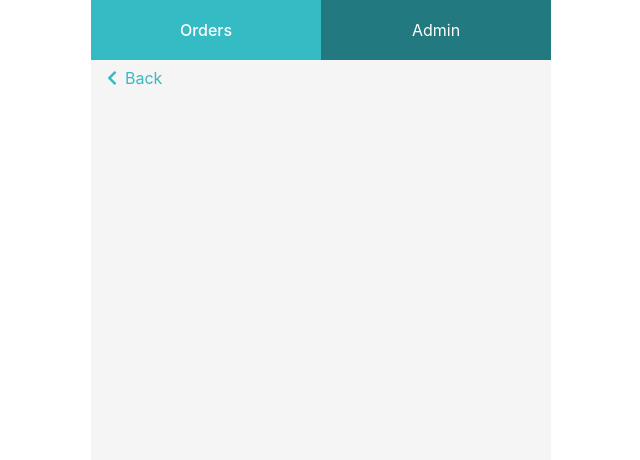
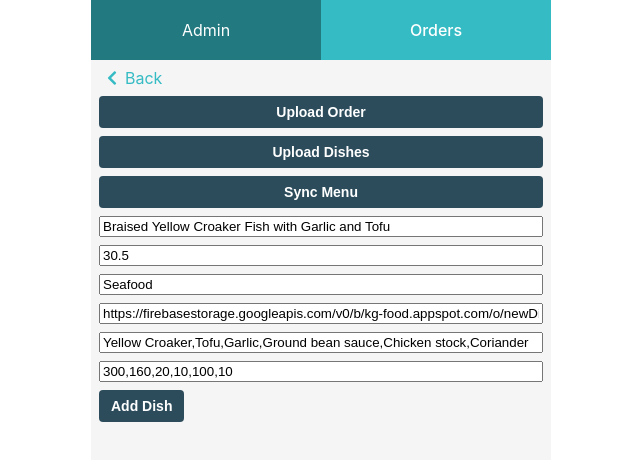
Before and after one commit to aohua/KG-food, a React (Create React App) app in the folder food-app-web-pwa/: page /admin in a window 1280 px wide. Shown: the top 460 px of the page, without its empty margins (319-959 px from the left). Built offline with nearby package versions, Linux system fonts and the light colour scheme.

Commit message:
add upload dish

```diff
--- a/food-app-web-pwa/src/context/index.ts
+++ b/food-app-web-pwa/src/context/index.ts
@@ -8,6 +8,7 @@ export type Dish = {
   ingredients?: { id?: number; name: string; gram: number }[];
   quantity?: number;
   similarity?: number;
+  category?: string;
 };
 
 export type Order = {
--- a/food-app-web-pwa/src/pages/Admin/components/AddDishForm/index.tsx
+++ b/food-app-web-pwa/src/pages/Admin/components/AddDishForm/index.tsx
@@ -65,6 +65,7 @@ const AddDishForm = () => {
       price: Number(price.trim()),
       image: image.trim(),
       ingredients: ingredientsObjs,
+      category: categoryName,
     };
     // add to dishes
     const updatedDishes = [...dishes, dish];
@@ -110,6 +111,7 @@ const AddDishForm = () => {
     setImage("");
     setIngredients("");
     setIngredientsWeight("");
+    window.location.reload();
   };
   return (
     <form onSubmit={onSubmit}>
--- a/food-app-web-pwa/src/pages/Admin/components/Tab/index.tsx
+++ b/food-app-web-pwa/src/pages/Admin/components/Tab/index.tsx
@@ -9,6 +9,15 @@ const Tab = ({ onOrderClick, onAdminClick }: Props) => {
   return (
     <div className={s.tabContainer}>
       <div
+        className={`${s.tab} ${active === "admin" ? s.active : ""}`}
+        onClick={() => {
+          setActive("admin");
+          onAdminClick();
+        }}
+      >
+        Admin
+      </div>
+      <div
         className={`${s.tab} ${active === "orders" ? s.active : ""}`}
         onClick={() => {
           setActive("orders");
@@ -17,15 +26,6 @@ const Tab = ({ onOrderClick, onAdminClick }: Props) => {
       >
         Orders
       </div>
-      <div
-        className={`${s.tab} ${active === "admin" ? s.active : ""}`}
-        onClick={() => {
-          setActive("admin");
-          onAdminClick();
-        }}
-      >
-        Admin
-      </div>
     </div>
   );
 };
--- a/food-app-web-pwa/src/pages/Admin/index.tsx
+++ b/food-app-web-pwa/src/pages/Admin/index.tsx
@@ -8,10 +8,10 @@ import AddDishForm from "./components/AddDishForm";
 import s from "./index.module.css";
 import Button from "components/Button";
 const Admin = () => {
-  const [showOrders, setShowOrders] = useState(true);
+  const [showOrders, setShowOrders] = useState(false);
   const { orders } = useContext(GlobalContext);
   const history = useHistory();
-  const [, setDishes] = useLocalStorage<Dish[]>(KEYS.DISHES, []);
+  const [dishes, setDishes] = useLocalStorage<Dish[]>(KEYS.DISHES, []);
   const [, setCategories] = useLocalStorage(KEYS.CATEGORIES, []);
   const [, setSimilarItems] = useLocalStorage(KEYS.SIMILAR_ITEMS, {});
   const [, setComplementaryItems] = useLocalStorage(
@@ -49,7 +49,6 @@ const Admin = () => {
                 method: "POST",
                 headers: {
                   "Content-Type": "application/json",
-                  // 'Content-Type': 'application/x-www-form-urlencoded',
                 },
                 body: JSON.stringify(orders),
               });
@@ -57,6 +56,21 @@ const Admin = () => {
             }}
           >
             Upload Order
+          </Button>
+          <Button
+            style={{ marginTop: 8 }}
+            onClick={() => {
+              // TODO: upload orders
+              fetch("http://127.0.0.1:5000/dish", {
+                method: "POST",
+                headers: {
+                  "Content-Type": "application/json",
+                },
+                body: JSON.stringify(dishes),
+              });
+            }}
+          >
+            Upload Dishes
           </Button>
           <Button
             style={{ marginTop: 8 }}
```
